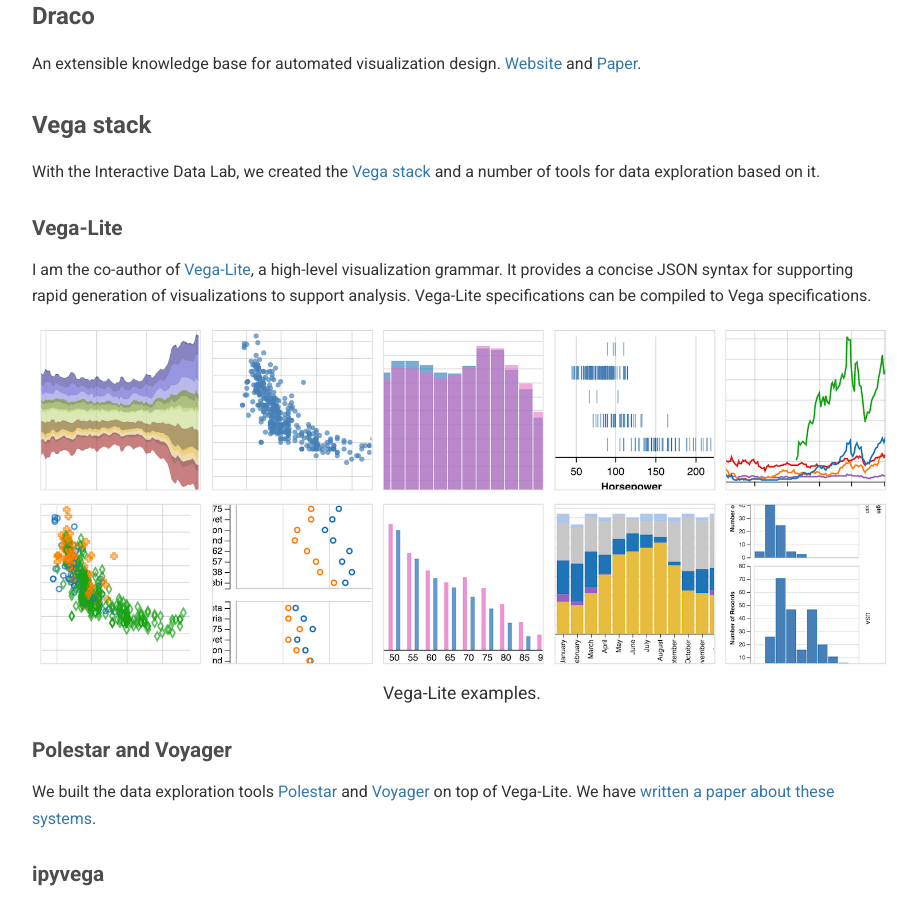
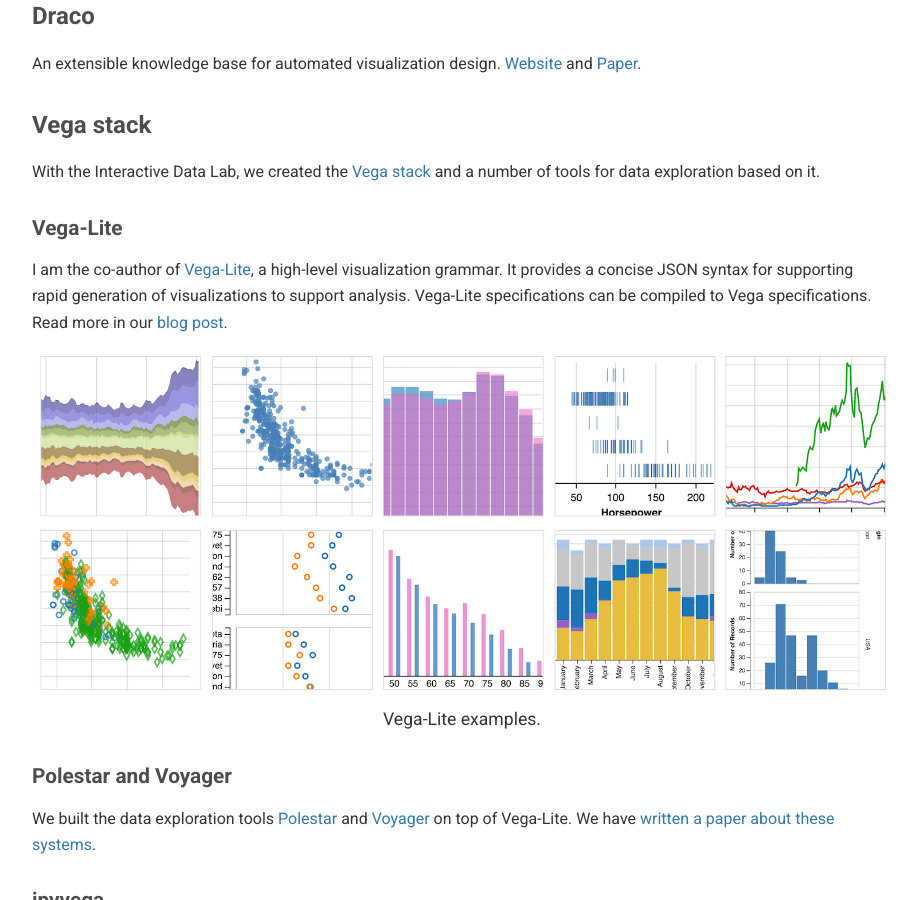
Before and after one commit to domoritz/domoritz.github.io, a Jekyll site: the page built from projects.md, in a window 1280 px wide and 900 px high, scrolled down 1147 px. Shown: the whole window, without its empty margins (178-1095 px from the left). Built offline with Jekyll 4.4.1, drawn with Linux system fonts in a browser that asks for light colours; nearby versions of some CDN libraries.

Commit message:
Blog post for vl

```diff
--- a/projects.md
+++ b/projects.md
@@ -22,7 +22,7 @@
 
 #### Vega-Lite
 
-I am the co-author of [Vega-Lite](https://vega.github.io/vega-lite/), a high-level visualization grammar. It provides a concise JSON syntax for supporting rapid generation of visualizations to support analysis. Vega-Lite specifications can be compiled to Vega specifications.
+I am the co-author of [Vega-Lite](https://vega.github.io/vega-lite/), a high-level visualization grammar. It provides a concise JSON syntax for supporting rapid generation of visualizations to support analysis. Vega-Lite specifications can be compiled to Vega specifications. Read more in our [blog post](https://medium.com/@uwdata/introducing-vega-lite-2-0-de6661c12d58).
 
 {% include image name="vega-lite.png" caption="Vega-Lite examples." %}
 
```
